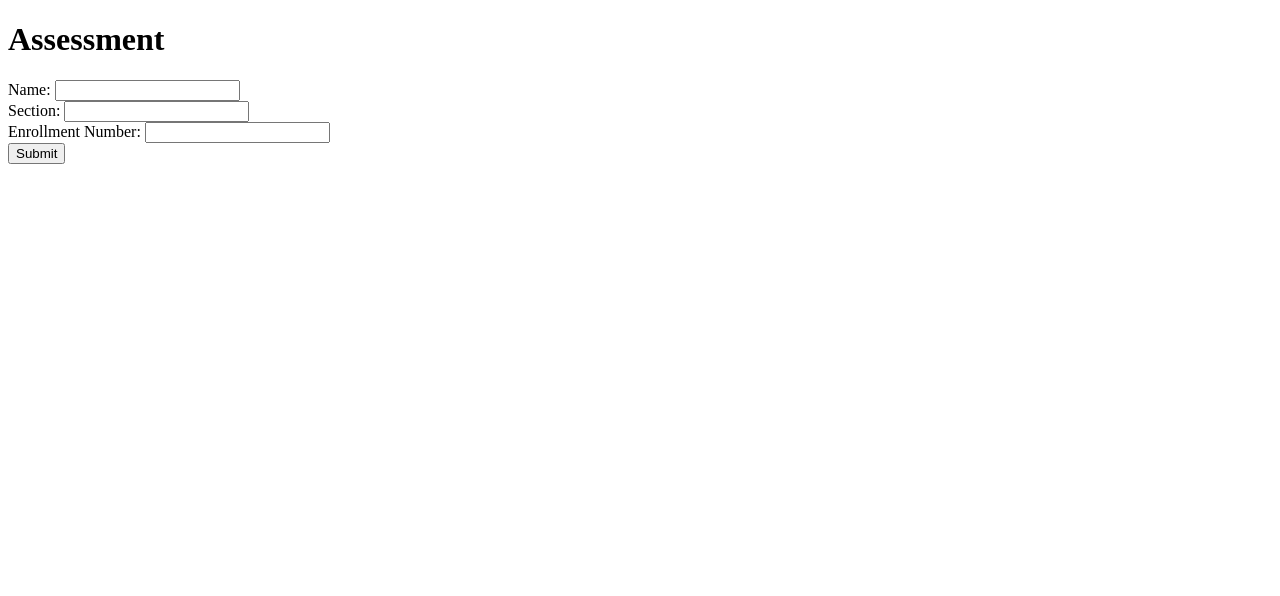
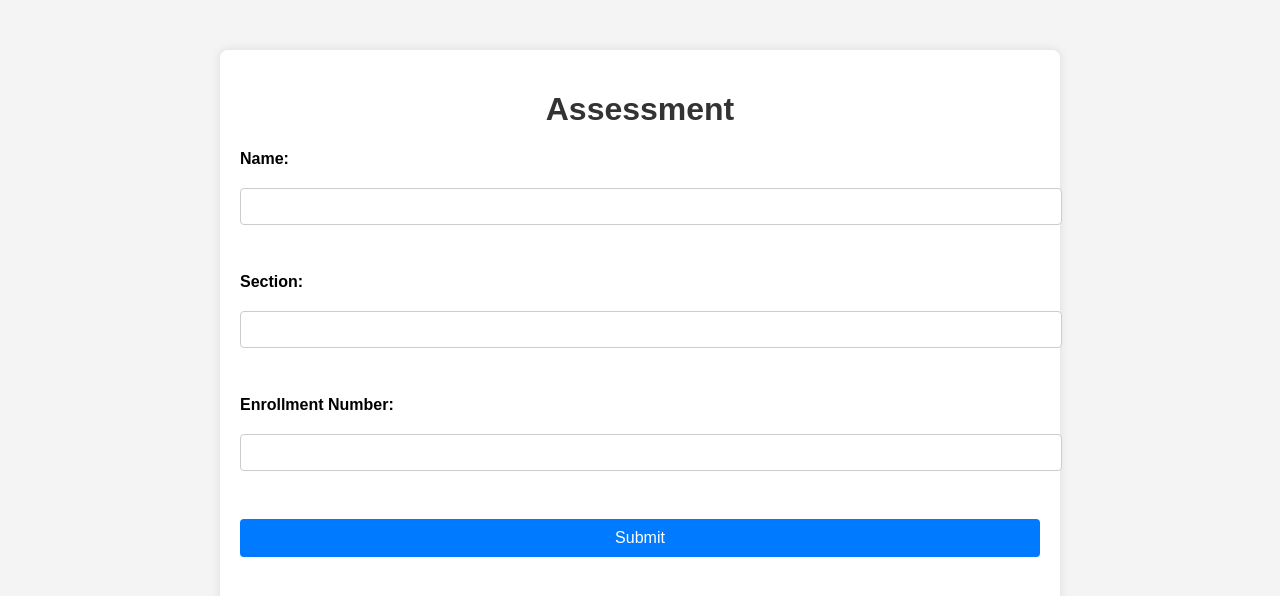
Before and after one commit to youngsterjaidev/assessment-conductor, a website: page public/index.html in a window 1280 px wide. Drawn offline with Linux system fonts and the light colour scheme.

Commit message:
updating the UI

```diff
--- /dev/null
+++ b/public/index.css
@@ -0,0 +1,74 @@
+body {
+    font-family: Arial, sans-serif;
+    margin: 0;
+    padding: 0;
+    background-color: #f4f4f4;
+  }
+
+  #assessment-container {
+    max-width: 800px;
+    margin: 50px auto;
+    padding: 20px;
+    background-color: #fff;
+    box-shadow: 0 0 10px rgba(0, 0, 0, 0.1);
+    border-radius: 8px;
+  }
+
+  h1,
+  h2 {
+    text-align: center;
+    color: #333;
+  }
+
+  form {
+    display: flex;
+    flex-direction: column;
+    gap: 15px;
+  }
+
+  label {
+    font-weight: bold;
+    margin-bottom: 5px;
+  }
+
+  input[type="text"] {
+    padding: 10px;
+    border: 1px solid #ccc;
+    border-radius: 4px;
+    width: 100%;
+  }
+
+  button {
+    padding: 10px 20px;
+    background-color: #007bff;
+    color: #fff;
+    border: none;
+    border-radius: 4px;
+    cursor: pointer;
+    font-size: 16px;
+  }
+
+  button:hover {
+    background-color: #0056b3;
+  }
+
+  #question-container {
+    margin-top: 30px;
+  }
+
+  .question {
+    margin-bottom: 20px;
+  }
+
+  .question p {
+    font-weight: bold;
+  }
+
+  .question label {
+    display: block;
+    margin-bottom: 5px;
+  }
+
+  .question input[type="radio"] {
+    margin-right: 10px;
+  }
--- a/public/index.html
+++ b/public/index.html
@@ -5,7 +5,12 @@
     <meta charset="UTF-8">
     <meta name="viewport" content="width=device-width, initial-scale=1.0">
     <title>Student Assessment</title>
-    <link rel="stylesheet" href="styles.css">
+    <script>
+        window.name = ''
+        window.section = ''
+        window.enrollment = ''
+    </script>
+    <link rel="stylesheet" href="index.css">
 </head>
 
 <body>
@@ -74,7 +79,7 @@
                             console.error('Error logging incident:', error);
                         });
 
-                    //alert("You switched tabs or opened another app. This is not allowed.");
+                    alert("You switched tabs or opened another app. This is not allowed.");
                 }
             });
 
```
